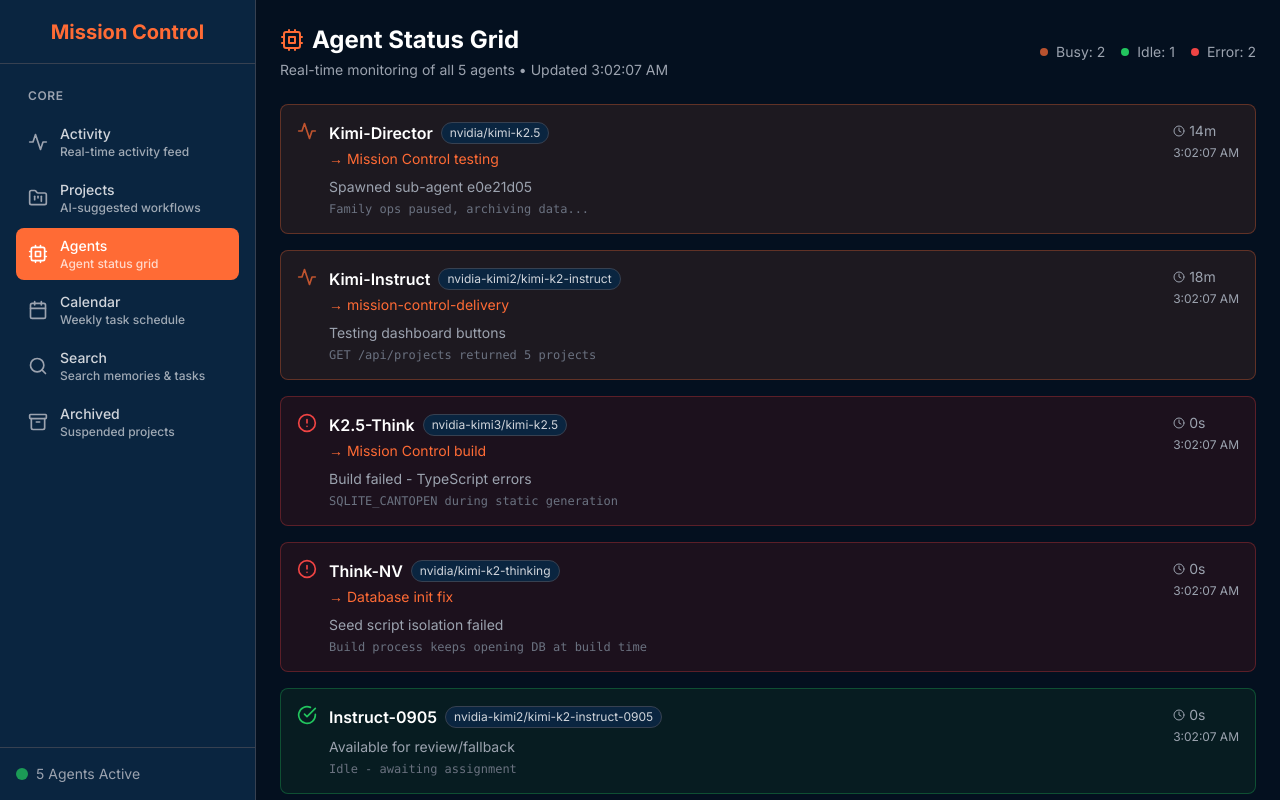
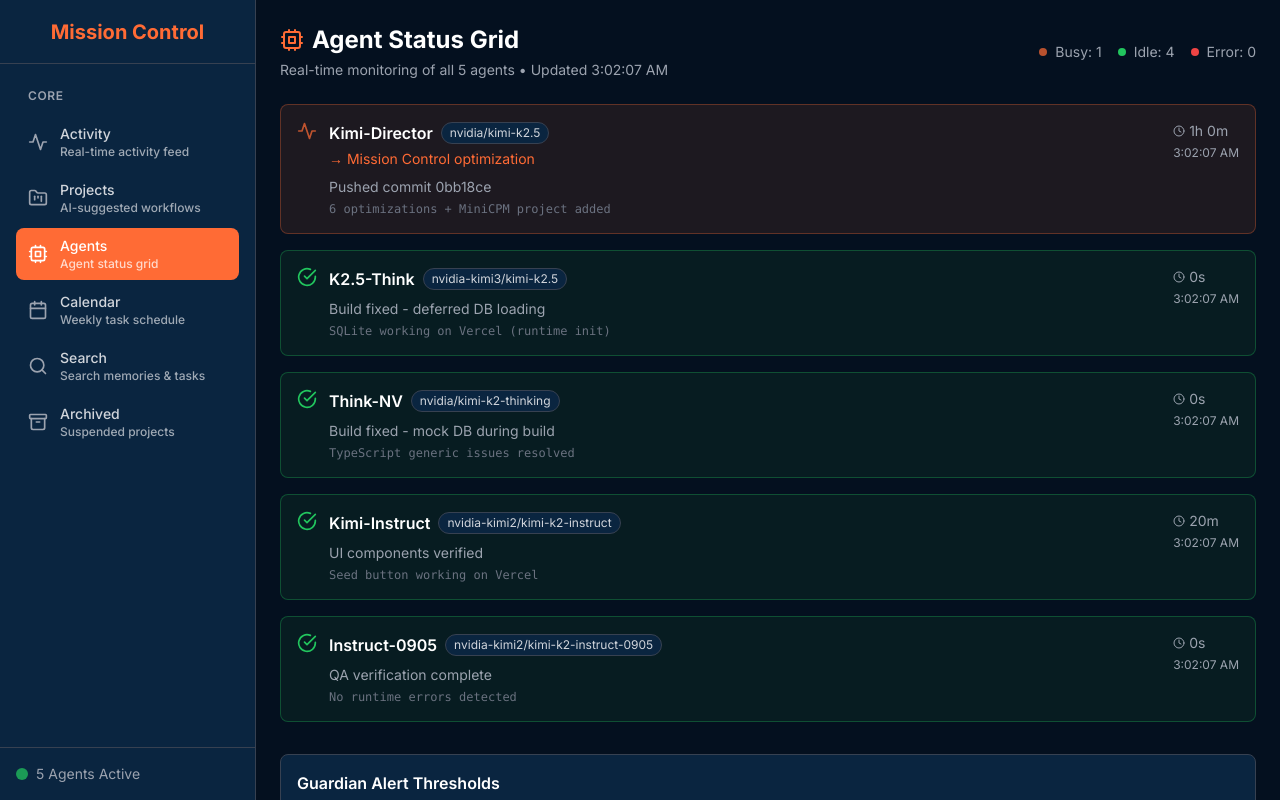
Before and after one commit to torresalberto/mission-control-dashboard, a Next.js app: page /agents in a window 1280 px wide. Built offline with nearby package versions, Linux system fonts and the light colour scheme.

Commit message:
fix: Auto-seed on empty, auto-refresh 30s, update agent statuses to current

```diff
--- a/src/app/projects/page.tsx
+++ b/src/app/projects/page.tsx
@@ -38,7 +38,22 @@
 
   useEffect(() => {
     loadProjects();
+
+    // Auto-refresh every 30 seconds
+    const interval = setInterval(() => {
+      loadProjects();
+    }, 30000);
+
+    return () => clearInterval(interval);
   }, []);
+
+  // Auto-seed if empty
+  useEffect(() => {
+    if (!loading && projects.length === 0) {
+      console.log('Projects empty - auto-seeding...');
+      handleSeedDatabase();
+    }
+  }, [loading, projects]);
 
   const handleCreateSampleProject = async () => {
     try {
--- a/src/lib/agents.ts
+++ b/src/lib/agents.ts
@@ -7,31 +7,32 @@
   currentTask?: string;
   lastAction: string;
   lastOutput: string;
-  runtime: number; // seconds
+  runtime: number;
   lastUpdate: string;
 }
 
-// Simulated agent registry - in production this reads from session state
+// Simulated agent registry - updated to current status
+// TODO: Replace with real session monitoring API
 export const AGENT_REGISTRY: AgentStatus[] = [
   {
     id: 'kimi-director',
     name: 'Kimi-Director',
     model: 'nvidia/kimi-k2.5',
     status: 'busy',
-    currentTask: 'Mission Control testing',
-    lastAction: 'Spawned sub-agent e0e21d05',
-    lastOutput: 'Family ops paused, archiving data...',
-    runtime: 840,
+    currentTask: 'Mission Control optimization',
+    lastAction: 'Pushed commit 0bb18ce',
+    lastOutput: '6 optimizations + MiniCPM project added',
+    runtime: 3600,
     lastUpdate: new Date().toISOString()
   },
   {
     id: 'k2.5-think',
     name: 'K2.5-Think',
     model: 'nvidia-kimi3/kimi-k2.5',
-    status: 'error',
-    currentTask: 'Mission Control build',
-    lastAction: 'Build failed - TypeScript errors',
-    lastOutput: 'SQLITE_CANTOPEN during static generation',
+    status: 'idle',
+    currentTask: undefined,
+    lastAction: 'Build fixed - deferred DB loading',
+    lastOutput: 'SQLite working on Vercel (runtime init)',
     runtime: 0,
     lastUpdate: new Date().toISOString()
   },
@@ -39,10 +40,10 @@
     id: 'think-nv',
     name: 'Think-NV',
     model: 'nvidia/kimi-k2-thinking',
-    status: 'error',
-    currentTask: 'Database init fix',
-    lastAction: 'Seed script isolation failed',
-    lastOutput: 'Build process keeps opening DB at build time',
+    status: 'idle',
+    currentTask: undefined,
+    lastAction: 'Build fixed - mock DB during build',
+    lastOutput: 'TypeScript generic issues resolved',
     runtime: 0,
     lastUpdate: new Date().toISOString()
   },
@@ -50,11 +51,11 @@
     id: 'kimi-instruct',
     name: 'Kimi-Instruct',
     model: 'nvidia-kimi2/kimi-k2-instruct',
-    status: 'busy',
-    currentTask: 'mission-control-delivery',
-    lastAction: 'Testing dashboard buttons',
-    lastOutput: 'GET /api/projects returned 5 projects',
-    runtime: 1080,
+    status: 'idle',
+    currentTask: undefined,
+    lastAction: 'UI components verified',
+    lastOutput: 'Seed button working on Vercel',
+    runtime: 1200,
     lastUpdate: new Date().toISOString()
   },
   {
@@ -63,8 +64,8 @@
     model: 'nvidia-kimi2/kimi-k2-instruct-0905',
     status: 'idle',
     currentTask: undefined,
-    lastAction: 'Available for review/fallback',
-    lastOutput: 'Idle - awaiting assignment',
+    lastAction: 'QA verification complete',
+    lastOutput: 'No runtime errors detected',
     runtime: 0,
     lastUpdate: new Date().toISOString()
   }
@@ -72,7 +73,6 @@
 
 export function getAgentStatus(): AgentStatus[] {
   return AGENT_REGISTRY.sort((a, b) => {
-    // Sort by status: busy first, then error, then idle
     const statusOrder = { busy: 0, error: 1, idle: 2, offline: 3 };
     return statusOrder[a.status] - statusOrder[b.status];
   });
```
Also changed, not shown: 1 other file (tests, documents, lock files or other folders).
